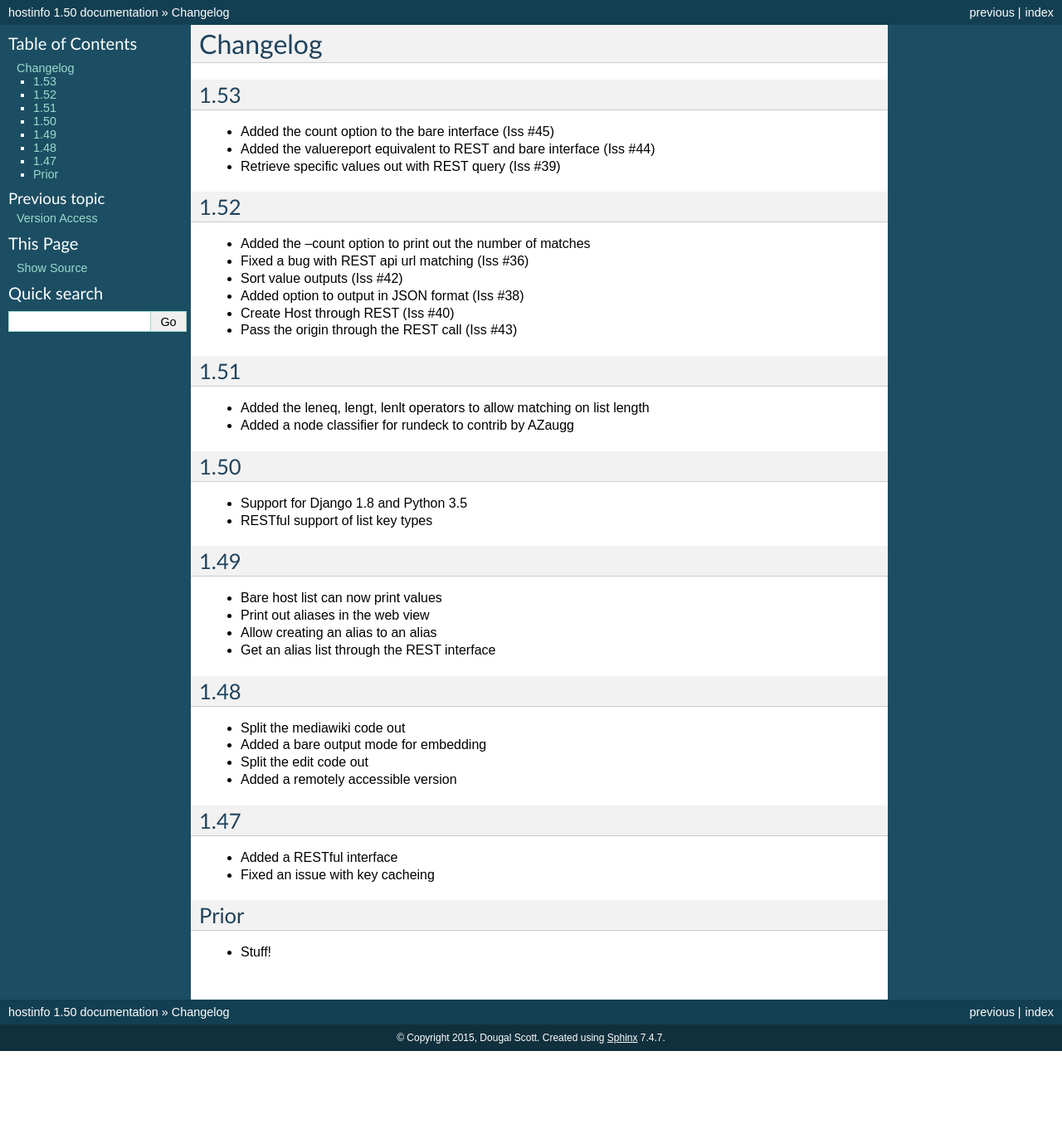
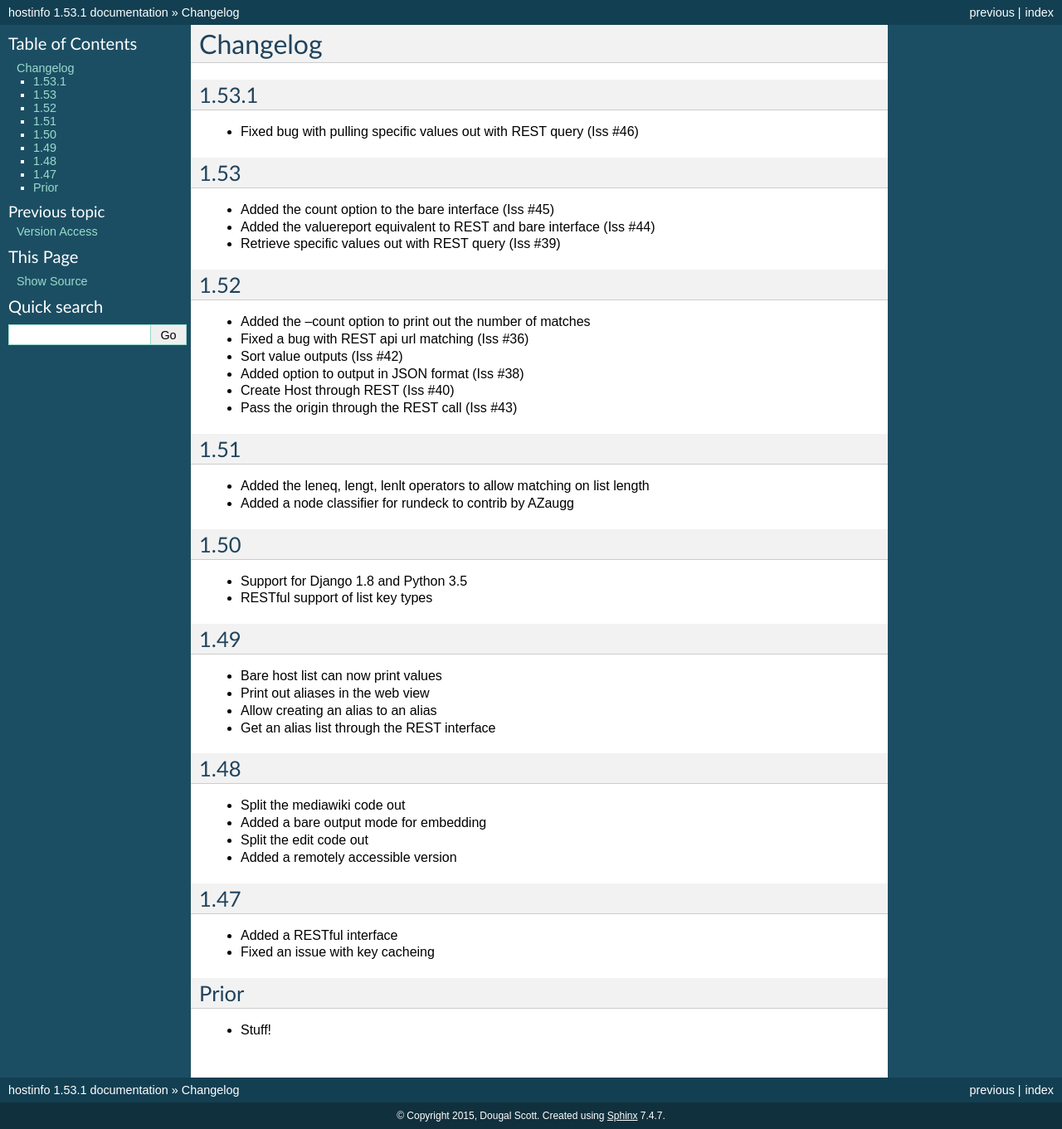
Before and after one commit to dwagon/Hostinfo, a Sphinx documentation site: the page built from docs/changelog.rst, in a window 1280 px wide. Shown: the whole page at 83% size. Built offline with Sphinx 7.4.7, drawn with Linux system fonts in a browser that asks for light colours; before the commit the page ends 1267 px from its top, so only the background shows below that.

Commit message:
Updated versions

```diff
--- a/docs/changelog.rst
+++ b/docs/changelog.rst
@@ -1,5 +1,10 @@
 Changelog
 ---------
+
+1.53.1
+======
+* Fixed bug with pulling specific values out with REST query (Iss #46)
+
 
 1.53
 ====
--- a/docs/conf.py
+++ b/docs/conf.py
@@ -51,9 +51,9 @@ copyright = u'2015, Dougal Scott'
 # built documents.
 #
 # The short X.Y version.
-version = '1.50'
+version = '1.53'
 # The full version, including alpha/beta/rc tags.
-release = '1.50'
+release = '1.53.1'
 
 # The language for content autogenerated by Sphinx. Refer to documentation
 # for a list of supported languages.
--- a/docs/restful.rst
+++ b/docs/restful.rst
@@ -186,7 +186,7 @@ You can pass it using the URI:
 E.g.  ``GET /api/query/os=linux/foo=bar/?keys=keya``
 
 
-you can also pass 'links', 'aliases' and 'dates' with any value to get details about those.
+you can also pass 'links', 'aliases', 'origin' and 'dates' with any value to get details about those.
 
 Details about a key
 ^^^^^^^^^^^^^^^^^^^
```
Also changed, not shown: 1 other file.
